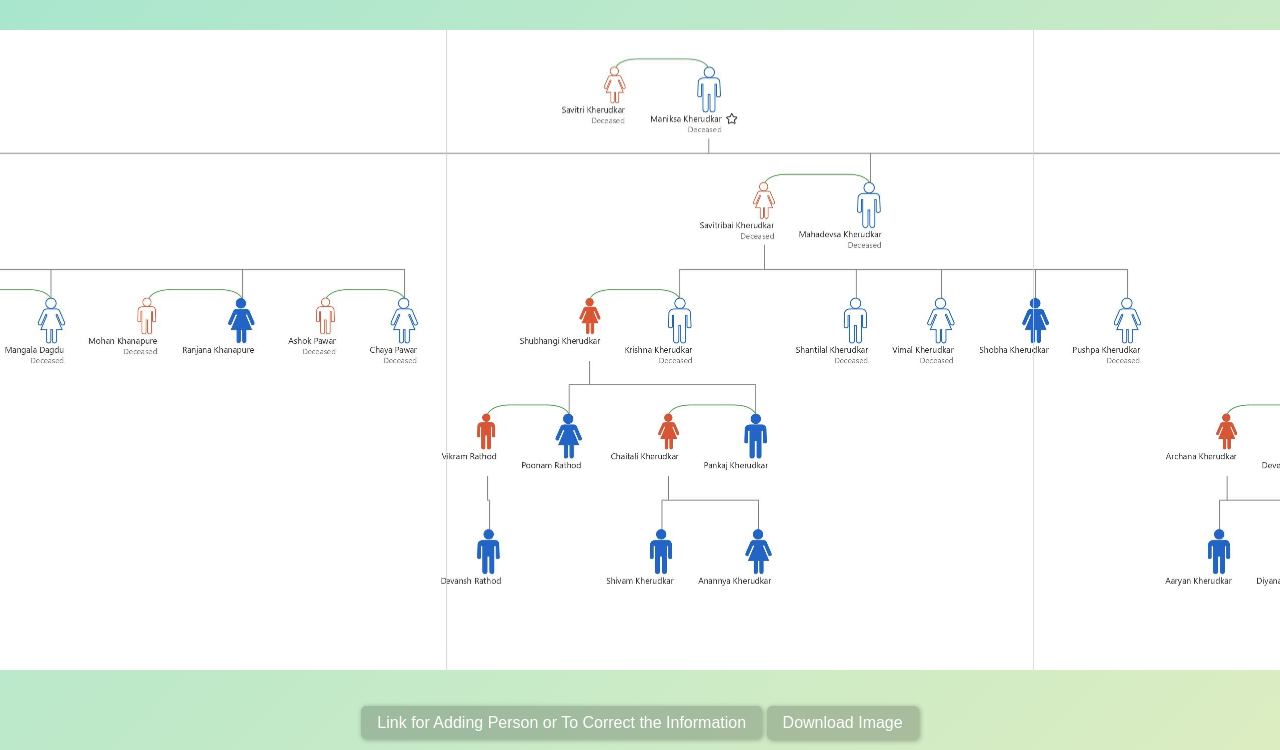
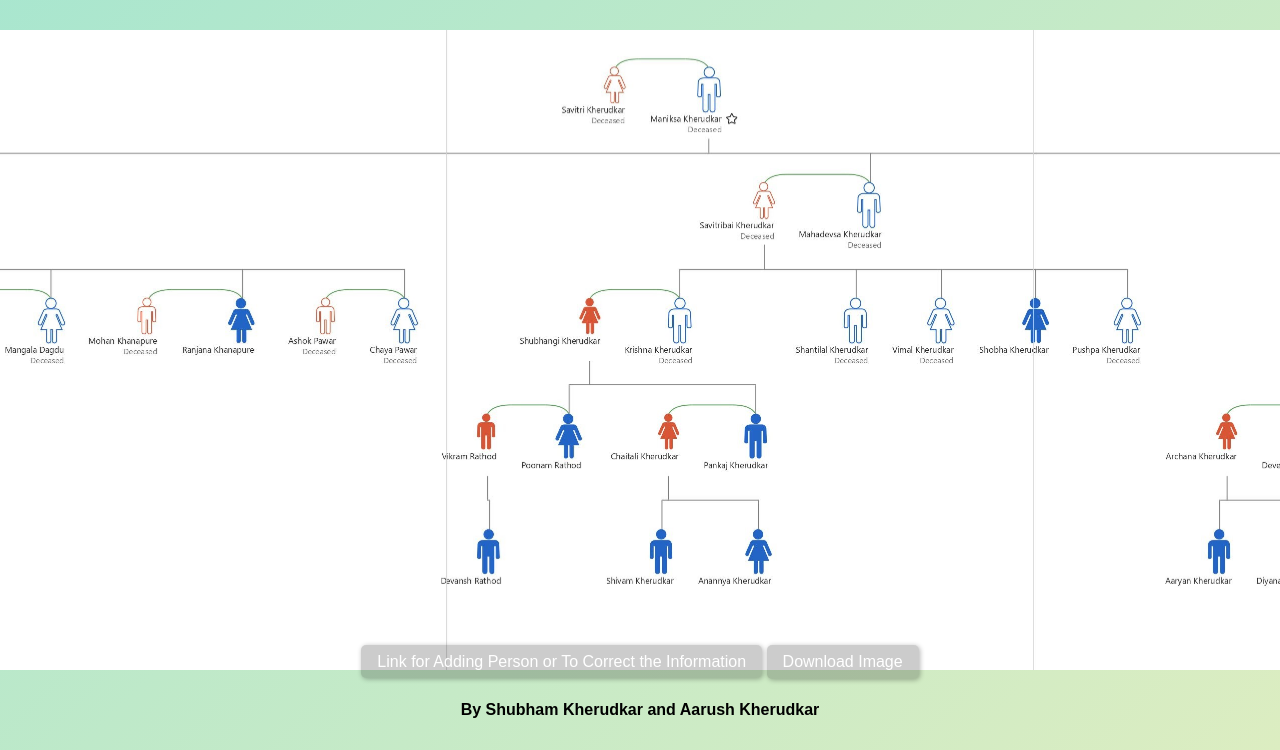
Before and after one commit to KherudkarKhandan/Khandan, a plain HTML site: page index.html in a window 1280 px wide. Shown: the part 50-800 px from the top of the page. Drawn offline with Linux system fonts and the light colour scheme.

Commit message:
Update index.html

```diff
--- a/index.html
+++ b/index.html
@@ -96,6 +96,7 @@
 <footer>
     <a href="https://forms.gle/kVKUBqBQZW47qHTa9" target="_blank">Link for Adding Person or To Correct the Information</a>
     <a id="download-btn" download="Untitled-1.jpg" href="Untitled-1.jpg">Download Image</a>
+<h4>By Shubham Kherudkar and Aarush Kherudkar</h4>
 </footer>
 
 <script>
```
